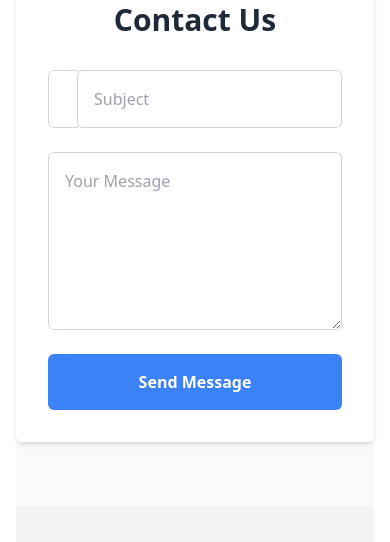
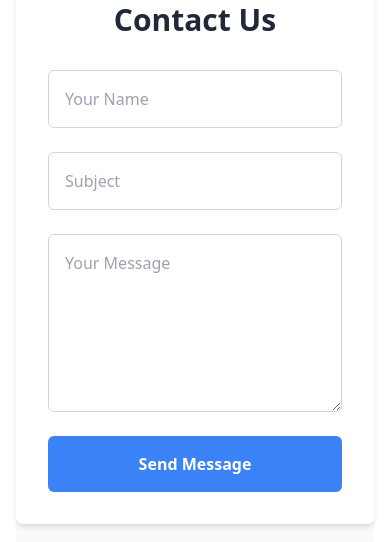
Before and after one commit to Muhammad-Mamoon-Kaleem/traveling, a React (Vite) app in the folder front_end/: page /contact in a window 390 px wide. Shown: the part 691-1233 px from the top of the page. Built offline with nearby package versions, Linux system fonts and the light colour scheme; no server answers.

Commit message:
Update contact.jsx

```diff
--- a/front_end/src/pages/contact.jsx
+++ b/front_end/src/pages/contact.jsx
@@ -78,7 +78,7 @@ const ContactUs = () => {
       <section className="py-16 bg-gray-50">
         <div className="max-w-4xl mx-auto bg-white p-8 shadow-md rounded-md">
           <h2 className="text-3xl font-semibold text-center mb-8 text-gray-800">Contact Us</h2>
-          <form className="grid grid-cols-1 md:grid-cols-2 gap-6" onSubmit={handleSubmit}>
+          <form className="flex flex-col sm:grid sm:grid-cols-2 gap-6" onSubmit={handleSubmit}>
             <input
               type="text"
               name="name"
@@ -86,7 +86,7 @@ const ContactUs = () => {
               onChange={handleChange}
               placeholder="Your Name"
               required
-              className="w-full p-4 border border-gray-300 rounded-md focus:outline-none focus:ring-2 focus:ring-blue-500"
+              className="w-full  p-4 border border-gray-300 rounded-md focus:outline-none focus:ring-2 focus:ring-blue-500"
             />
 
             <input
```
